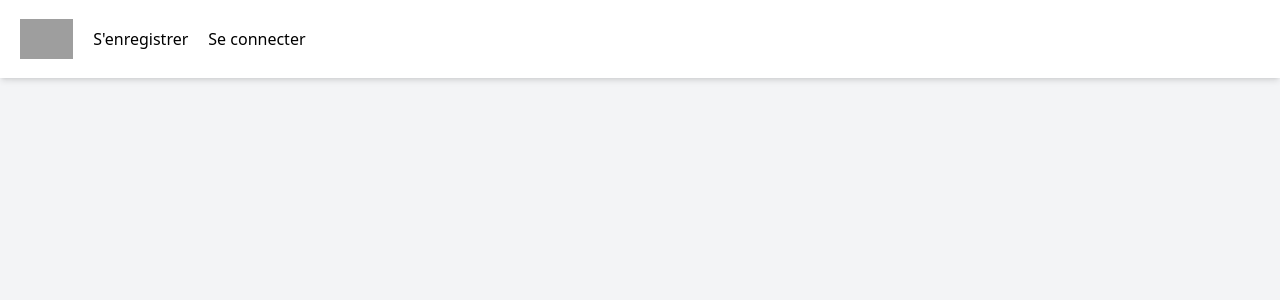
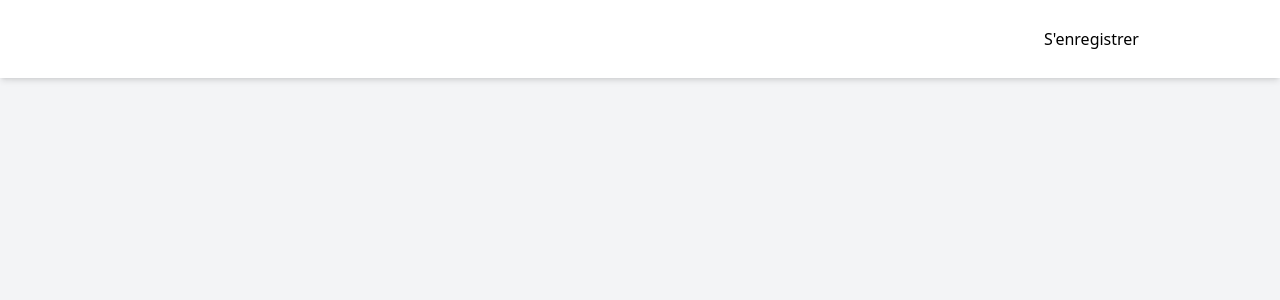
Before and after one commit to Exizygl/Trade-corner, a React app: page / in a window 1280 px wide. Shown: the top 300 px of the page. Built offline with nearby package versions, Linux system fonts and the light colour scheme; grey boxes are pictures that could not be loaded; the HTML template or start-up script is replaced by a standard one.

Commit message:
CSS NavBar

```diff
--- a/src/app/assets/styles/components/navbar.scss
+++ b/src/app/assets/styles/components/navbar.scss
@@ -11,5 +11,6 @@
     height: 30px;
 }
 .direction {
-    margin-left: 20px;
+    margin-left: 80%;
+    left: 100%;
 }
```
